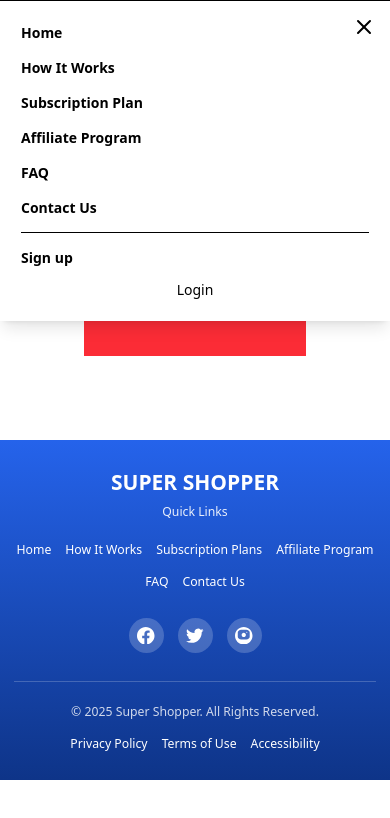
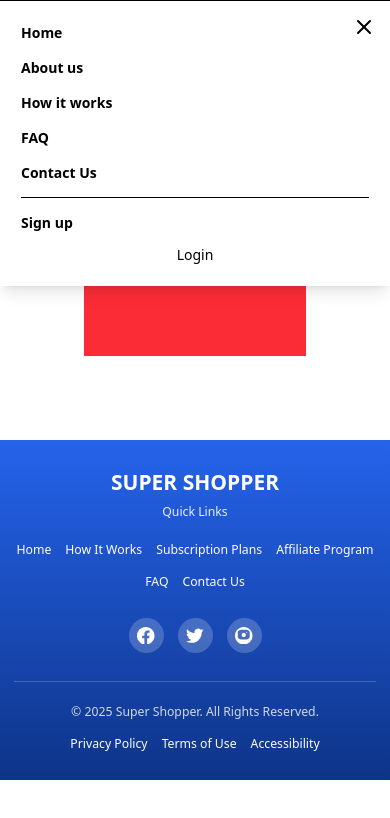
Before and after one commit to Success1050/supper-shopper, a Next.js app: page /affiliate in a window 390 px wide. Both pictures are taken after a click on the button "Toggle menu". Shown: the top 818 px of the page. Built offline with nearby package versions, Linux system fonts and the light colour scheme; no server answers.

Commit message:
tired of this

```diff
--- a/Sections/Header.tsx
+++ b/Sections/Header.tsx
@@ -91,25 +91,18 @@
               Home
             </Link>
             <Link
-              href="/how-it-works"
+              href="/about"
               className="text-white font-bold hover:text-[#2563EB] transition-colors"
               onClick={() => setIsMenuOpen(false)}
             >
-              How It Works
+              About us
             </Link>
             <Link
               href="/subscription"
               className="text-white font-bold hover:text-[#2563EB] transition-colors"
               onClick={() => setIsMenuOpen(false)}
             >
-              Subscription Plan
-            </Link>
-            <Link
-              href="/affiliate"
-              className="text-white font-bold hover:text-[#2563EB] transition-colors"
-              onClick={() => setIsMenuOpen(false)}
-            >
-              Affiliate Program
+              How it works
             </Link>
             <Link
               href="/faq"
```
